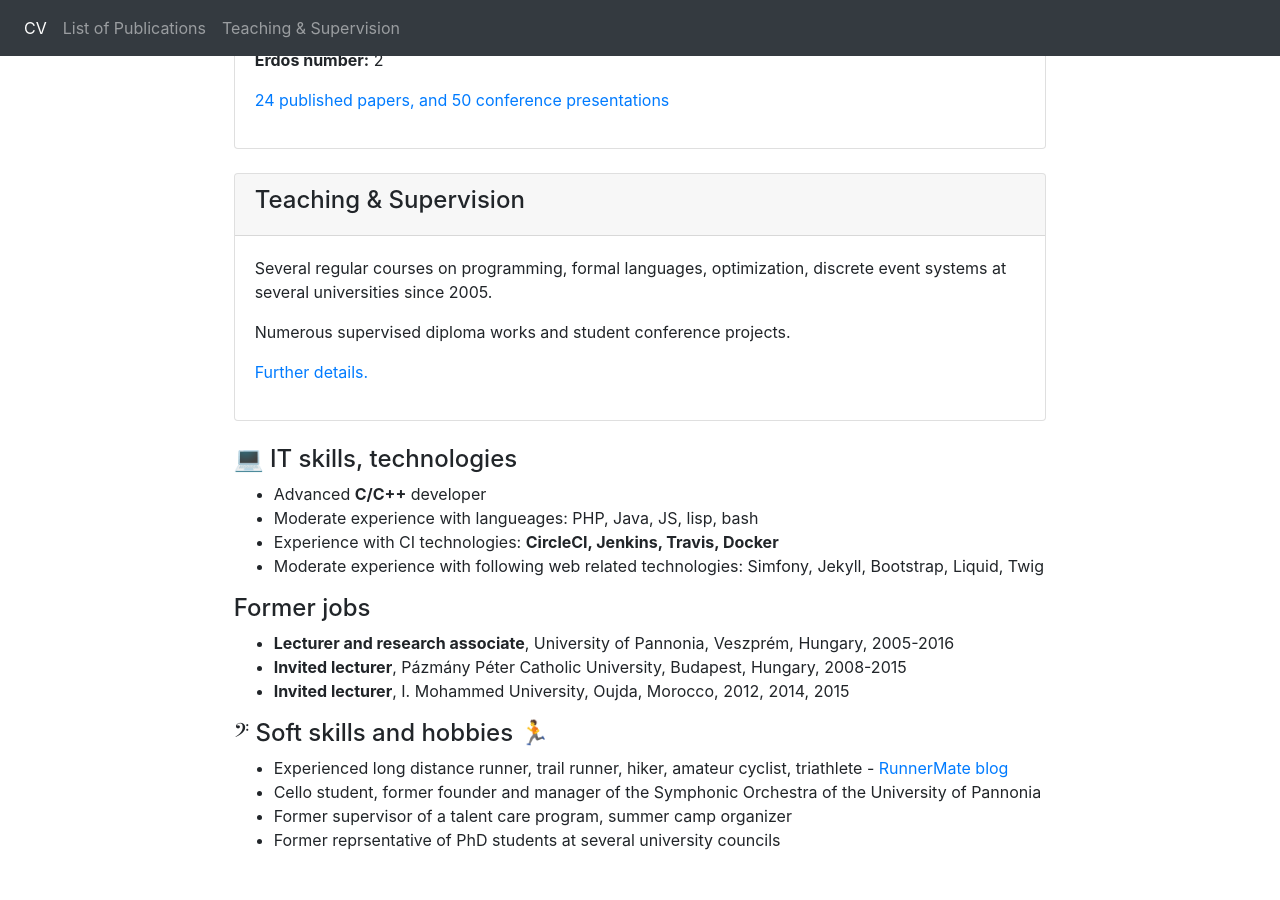
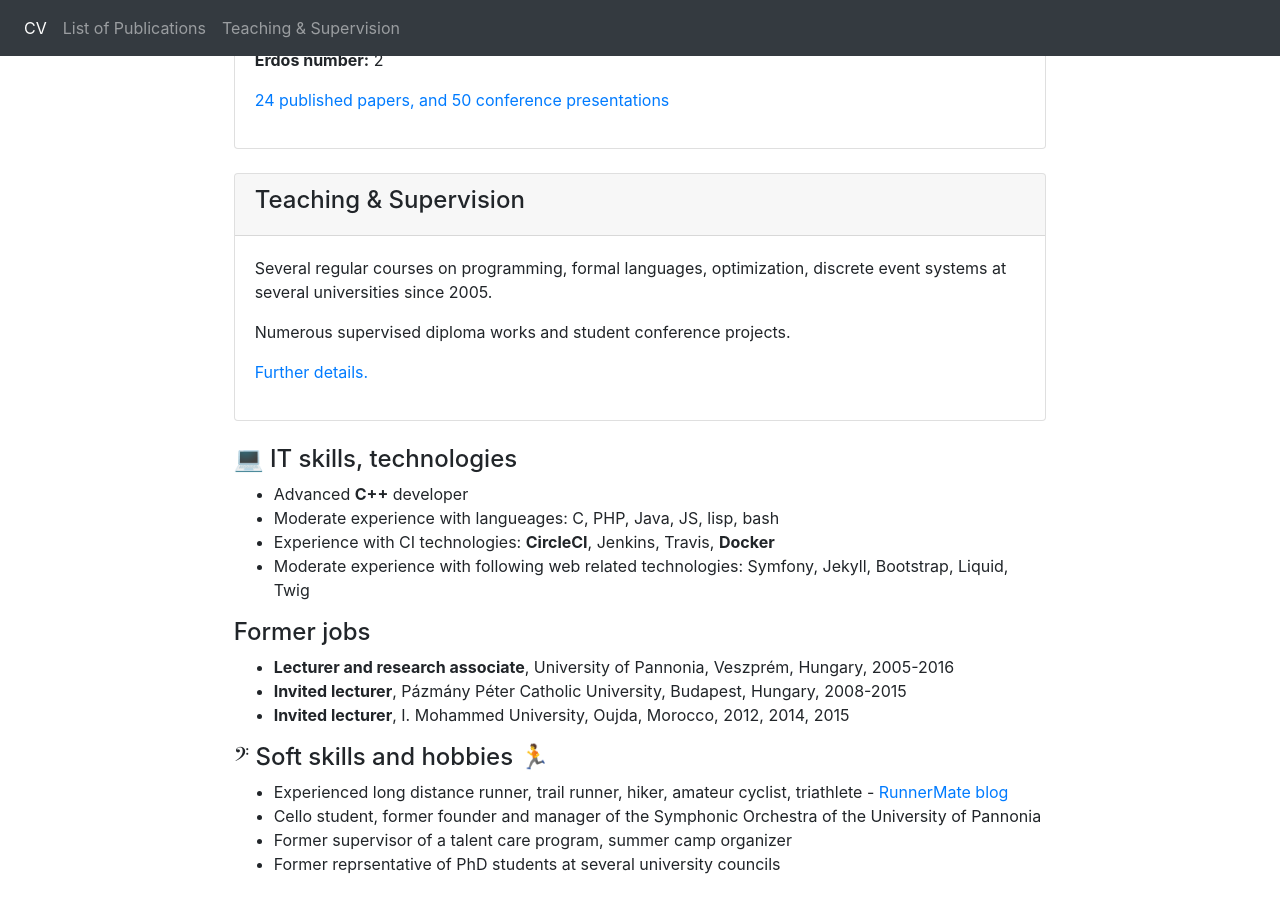
Before and after one commit to hegyhati/hegyhati.github.io, a Jekyll site: the page built from index.html, in a window 1280 px wide and 900 px high, scrolled down 1438 px. Built offline with Jekyll 4.4.1, drawn with Linux system fonts in a browser that asks for light colours; before the commit the page ends 2314 px from its top, so only the background shows below that.

Commit message:
Update technologies

```diff
--- a/index.html
+++ b/index.html
@@ -94,10 +94,10 @@ id: CV
 
           <h4>💻 IT skills, technologies</h4>
           <ul>
-              <li>Advanced <b>C/C++</b> developer</li>
-              <li>Moderate experience with langueages: PHP, Java, JS, lisp, bash</li>
-              <li>Experience with CI technologies: <b>CircleCI, Jenkins, Travis, Docker</b></li>
-              <li>Moderate experience with following web related technologies: Simfony, Jekyll, Bootstrap, Liquid, Twig</li>
+              <li>Advanced <b>C++</b> developer</li>
+              <li>Moderate experience with langueages: C, PHP, Java, JS, lisp, bash</li>
+              <li>Experience with CI technologies: <b>CircleCI</b>, Jenkins, Travis, <b>Docker</b></li>
+              <li>Moderate experience with following web related technologies: Symfony, Jekyll, Bootstrap, Liquid, Twig</li>
           </ul>
 
           <h4>Former jobs</h4>
```
